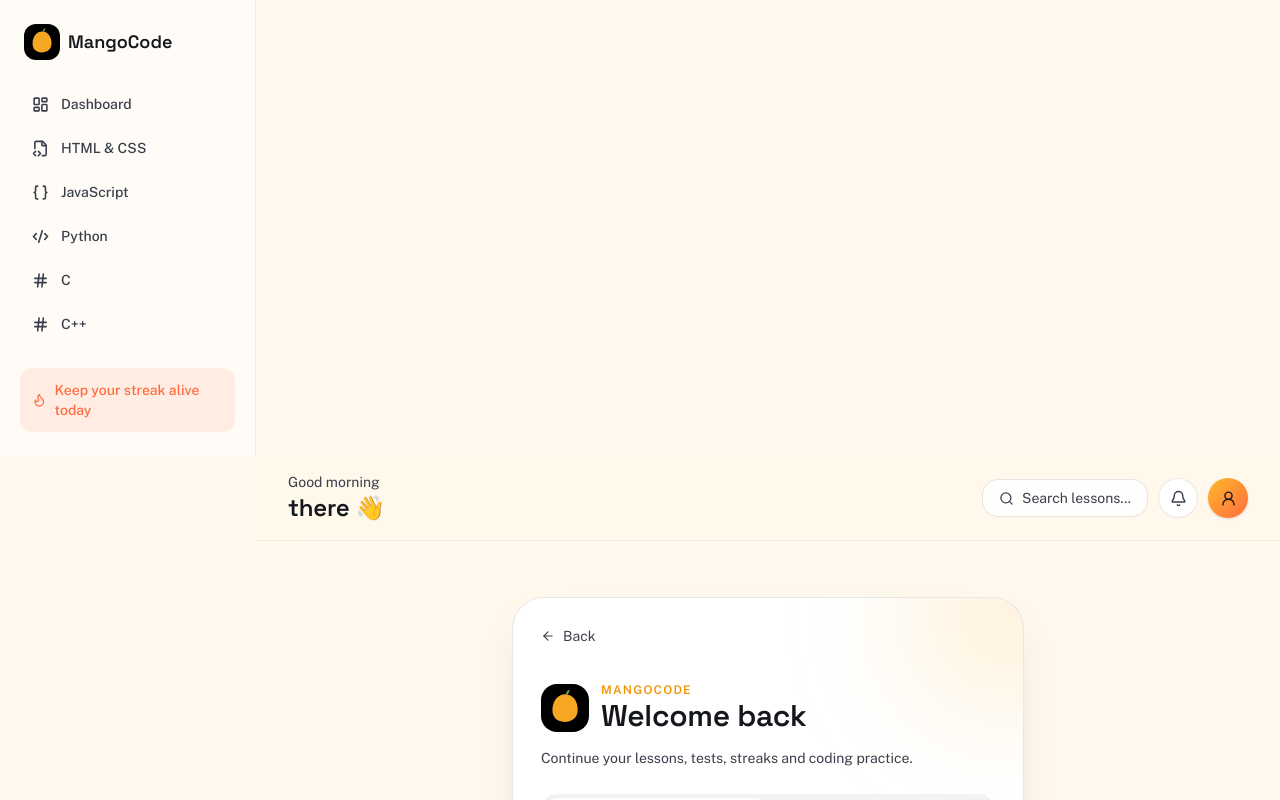
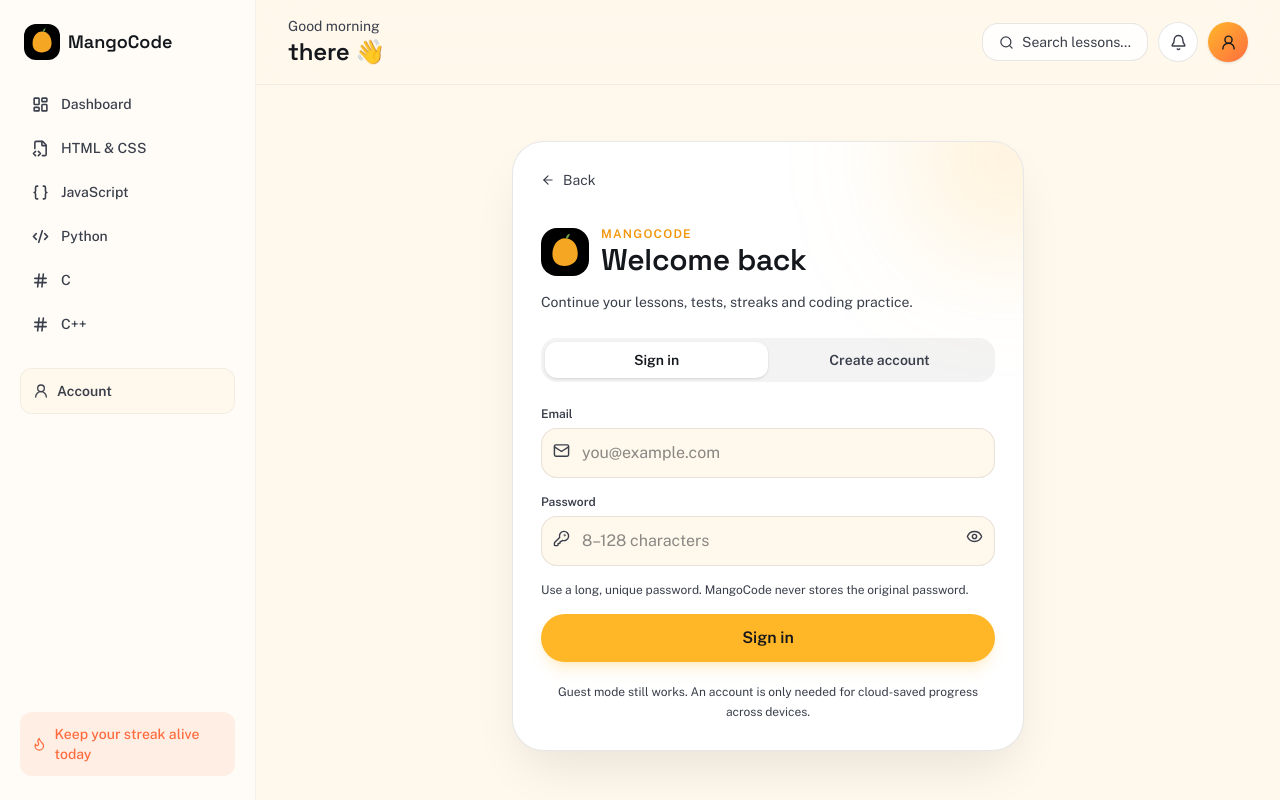
Before and after one commit to ItzVion/mango-code, a React (Vite) app in the folder client/: page /auth in a window 1280 px wide. Shown: the top 800 px of the page. Built offline with nearby package versions, Linux system fonts and the light colour scheme.

Commit message:
feat(auth): add account navigation

```diff
--- a/client/src/components/layout/Sidebar.jsx
+++ b/client/src/components/layout/Sidebar.jsx
@@ -1,6 +1,6 @@
 import { NavLink } from 'react-router-dom'
 import { motion } from 'motion/react'
-import { LayoutDashboard, Code2, Braces, Hash, FileCode2, Flame } from 'lucide-react'
+import { LayoutDashboard, Code2, Braces, Hash, FileCode2, Flame, UserRound } from 'lucide-react'
 import { cn } from '../../lib/utils'
 
 const NAV = [
@@ -14,49 +14,16 @@ const NAV = [
 
 export function Sidebar() {
   return (
-    <aside className="hidden md:flex w-64 shrink-0 flex-col gap-6 border-r border-ink/5 bg-card/60 px-5 py-6">
-      <motion.div
-        initial={{ opacity: 0, x: -12 }}
-        animate={{ opacity: 1, x: 0 }}
-        transition={{ duration: 0.4 }}
-        className="flex items-center gap-2 px-1"
-      >
+    <aside className="fixed inset-y-0 left-0 z-40 hidden w-64 shrink-0 flex-col gap-6 border-r border-ink/5 bg-card/60 px-5 py-6 md:flex">
+      <motion.div initial={{ opacity: 0, x: -12 }} animate={{ opacity: 1, x: 0 }} transition={{ duration: 0.4 }} className="flex items-center gap-2 px-1">
         <img src="/logo-dark-bg.svg" alt="MangoCode" className="h-9 w-9 rounded-xl object-cover" />
         <span className="font-display text-lg font-semibold">MangoCode</span>
       </motion.div>
-
       <nav className="flex flex-col gap-1">
-        {NAV.map(({ to, label, icon: Icon, end }, i) => (
-          <motion.div
-            key={to}
-            initial={{ opacity: 0, x: -12 }}
-            animate={{ opacity: 1, x: 0 }}
-            transition={{ duration: 0.35, delay: 0.05 * i }}
-          >
-            <NavLink
-              to={to}
-              end={end}
-              className={({ isActive }) => cn(
-                'group flex items-center gap-3 rounded-xl px-3 py-2.5 text-sm font-medium transition-colors',
-                isActive ? 'bg-ink text-paper' : 'text-ink-soft hover:bg-ink/5 hover:text-ink'
-              )}
-            >
-              <Icon size={17} strokeWidth={2.25} />
-              {label}
-            </NavLink>
-          </motion.div>
-        ))}
+        {NAV.map(({ to, label, icon: Icon, end }, i) => <motion.div key={to} initial={{ opacity: 0, x: -12 }} animate={{ opacity: 1, x: 0 }} transition={{ duration: 0.35, delay: 0.05 * i }}><NavLink to={to} end={end} className={({ isActive }) => cn('group flex items-center gap-3 rounded-xl px-3 py-2.5 text-sm font-medium transition-colors', isActive ? 'bg-ink text-paper' : 'text-ink-soft hover:bg-ink/5 hover:text-ink')}><Icon size={17} strokeWidth={2.25}/>{label}</NavLink></motion.div>)}
       </nav>
-
-      <motion.div
-        initial={{ opacity: 0, y: 10 }}
-        animate={{ opacity: 1, y: 0 }}
-        transition={{ duration: 0.4, delay: 0.3 }}
-        className="mt-auto flex items-center gap-2 rounded-xl bg-ember/10 px-3 py-3 text-sm text-ember"
-      >
-        <Flame size={16} />
-        <span className="font-medium">Keep your streak alive today</span>
-      </motion.div>
+      <NavLink to="/auth" className="mb-1 flex items-center gap-2 rounded-xl border border-ink/5 bg-paper px-3 py-3 text-sm font-semibold text-ink-soft hover:text-ink"><UserRound size={16}/> Account</NavLink>
+      <motion.div initial={{ opacity: 0, y: 10 }} animate={{ opacity: 1, y: 0 }} transition={{ duration: 0.4, delay: 0.3 }} className="mt-auto flex items-center gap-2 rounded-xl bg-ember/10 px-3 py-3 text-sm text-ember"><Flame size={16}/><span className="font-medium">Keep your streak alive today</span></motion.div>
     </aside>
   )
 }
```
